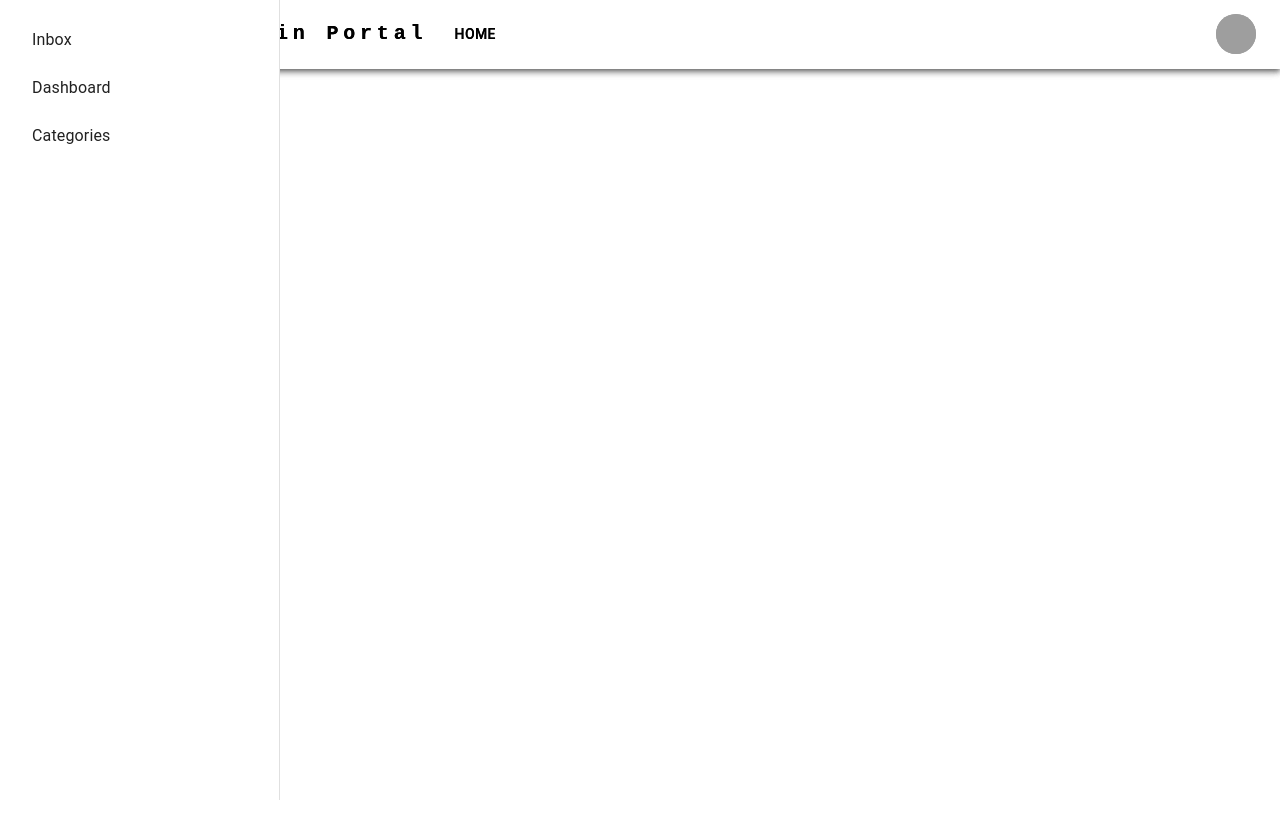
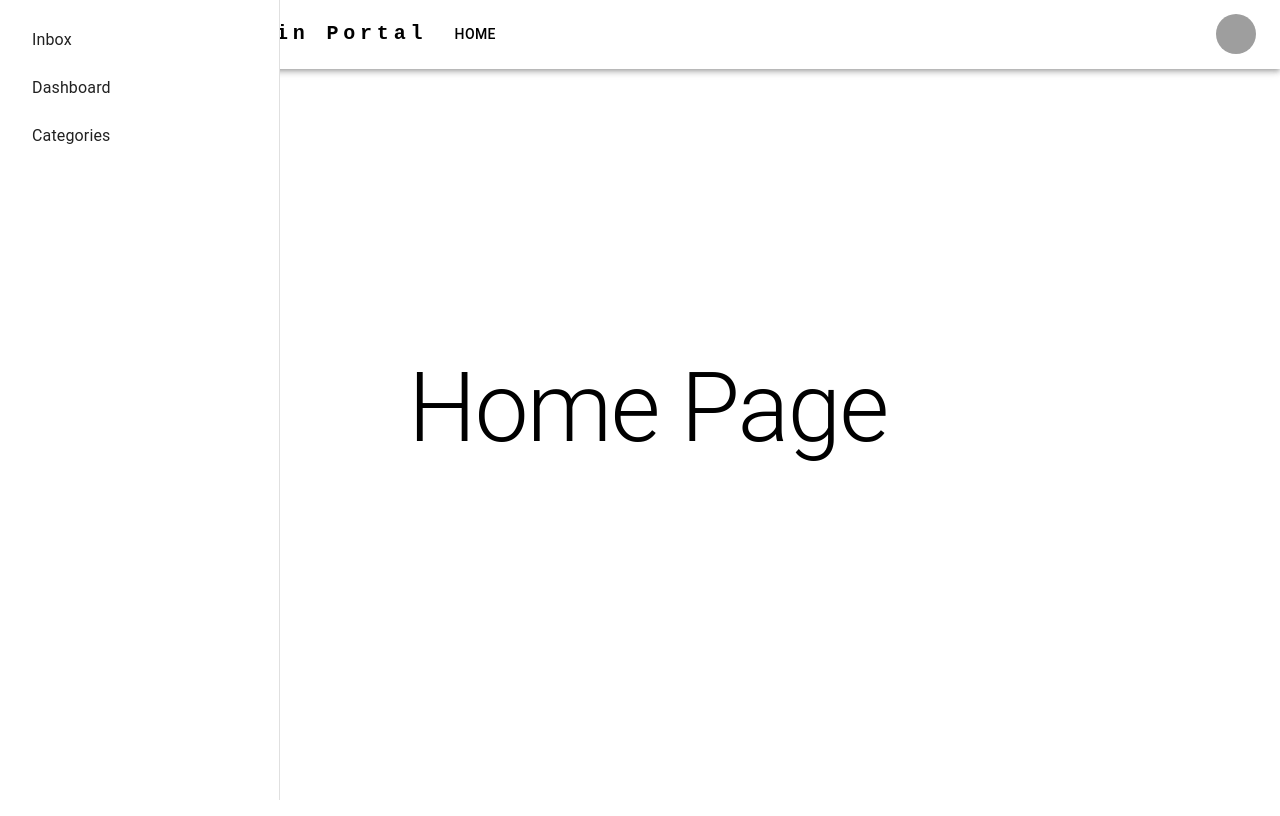
Before and after one commit to hack4impact-utk/internal-applications, a Next.js app in the folder apps/admin-portal/: page / in a window 1280 px wide. Built offline with nearby package versions, Linux system fonts and the light colour scheme; grey boxes are pictures that could not be loaded.

Commit message:
recreate homepage

```diff
--- a/apps/admin-portal/src/app/layout.tsx
+++ b/apps/admin-portal/src/app/layout.tsx
@@ -1,6 +1,6 @@
-import React from "react";
-import NavigationDrawer from "@/components/NavigationDrawer";
-import HeaderBar from "@/components/Appbar";
+import React from 'react';
+import NavigationDrawer from '@/components/NavigationDrawer';
+import HeaderBar from '@/components/Appbar';
 
 export const metadata = {
   title: 'General Layout',
@@ -15,8 +15,8 @@ export default function RootLayout({
   return (
     <html lang="en">
       <body>
-        <NavigationDrawer/>
-        <HeaderBar/>
+        <HeaderBar />
+        <NavigationDrawer />
         {children}
       </body>
     </html>
--- a/apps/admin-portal/src/app/page.tsx
+++ b/apps/admin-portal/src/app/page.tsx
@@ -1,4 +1,21 @@
-import HeaderBar from '@/components/Appbar';
+import { Box, Typography } from '@mui/material';
+
 export default function Home() {
-  return <HeaderBar />;
+  return (
+    <>
+      <Box
+        sx={{
+          width: '100vw',
+          height: '100vh',
+          display: 'flex',
+          justifyContent: 'center',
+          alignItems: 'center',
+        }}
+      >
+        <Typography variant="h1" sx={{ color: 'black' }}>
+          Home Page
+        </Typography>
+      </Box>
+    </>
+  );
 }
```
Also changed, not shown: 1 other file (tests, documents, lock files or other folders).
